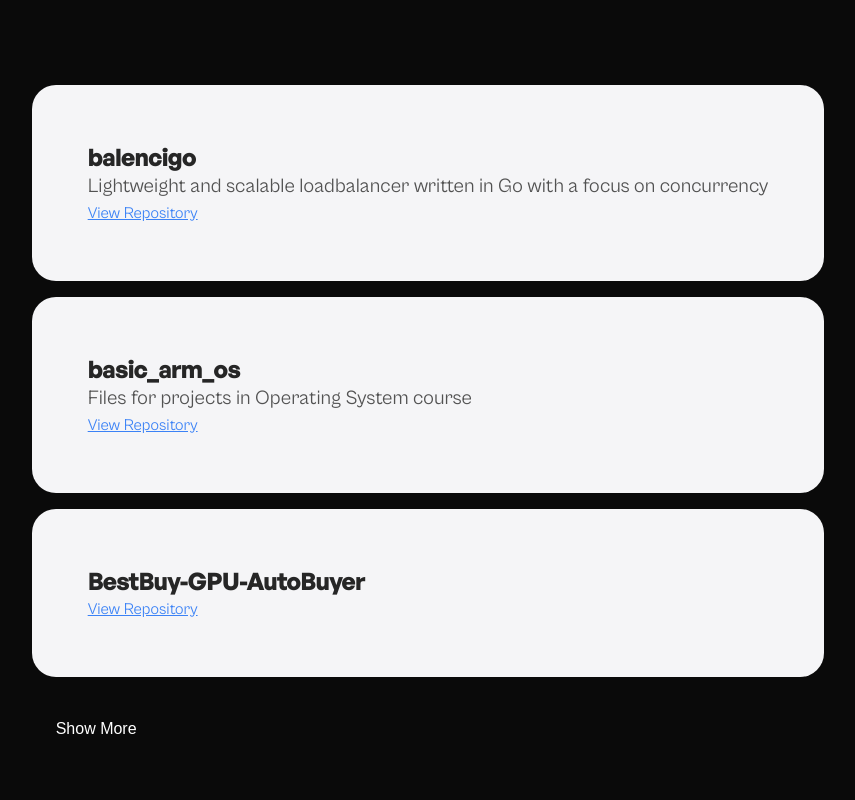
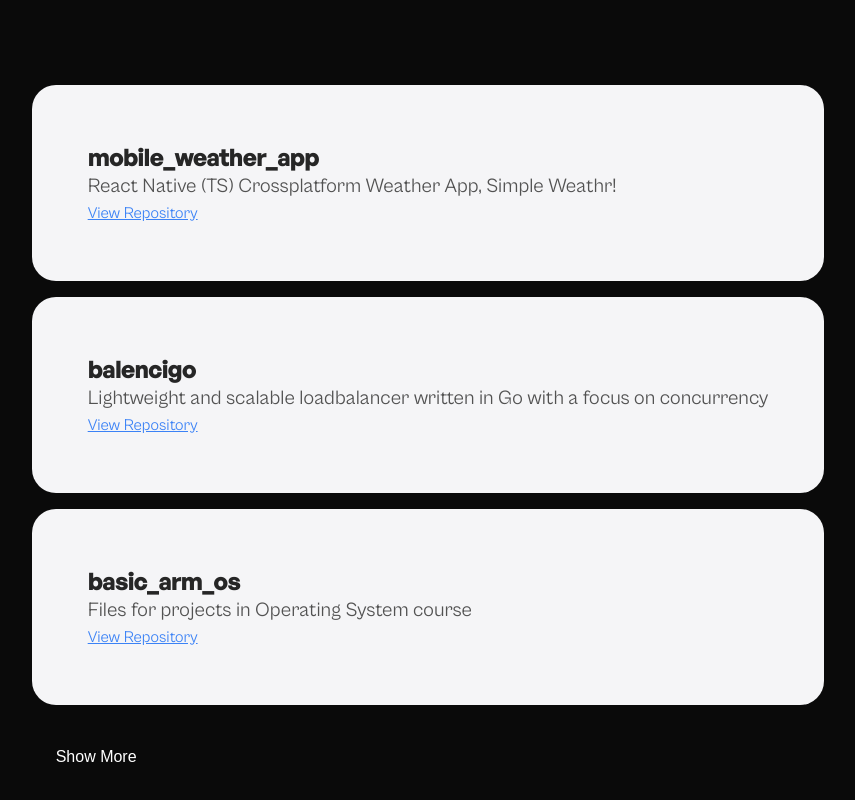
Before and after one commit to ThisIsNotJustin/ThisIsNotJustin.github.io, a Next.js app: page / in a window 1280 px wide. Shown: the part 4200-5000 px from the top of the page, without its empty margins (212-1067 px from the left). Built offline with nearby package versions, Linux system fonts and the light colour scheme.

Commit message:
project sorting based on stars

```diff
--- a/src/components/Projects.tsx
+++ b/src/components/Projects.tsx
@@ -38,13 +38,15 @@
   };
 
   const filteredProjects =
-    selectedCategory === "All"
+    selectedCategory === "App Development"
       ? repositories
       : repositories.filter((repo) =>
           repo.topics.includes(normalize(selectedCategory))
         );
 
-  const visibleProjects = filteredProjects.slice(0, visibleCount);
+  const sortedProjects = filteredProjects.sort((a,b) => b.stargazers_count - a.stargazers_count);
+
+  const visibleProjects = sortedProjects.slice(0, visibleCount);
 
   const handleShowMore = () => {
     if (visibleCount < 10) {
@@ -141,13 +143,13 @@
 };
 
 const categories = [
-  "All",
   "App Development",
   "AI & ML",
   "Software Engineering",
   "Embedded Systems",
   "Web Development",
   "3D Models",
+  "All",
 ];
 
 const data = categories.map((category) => ({
```
